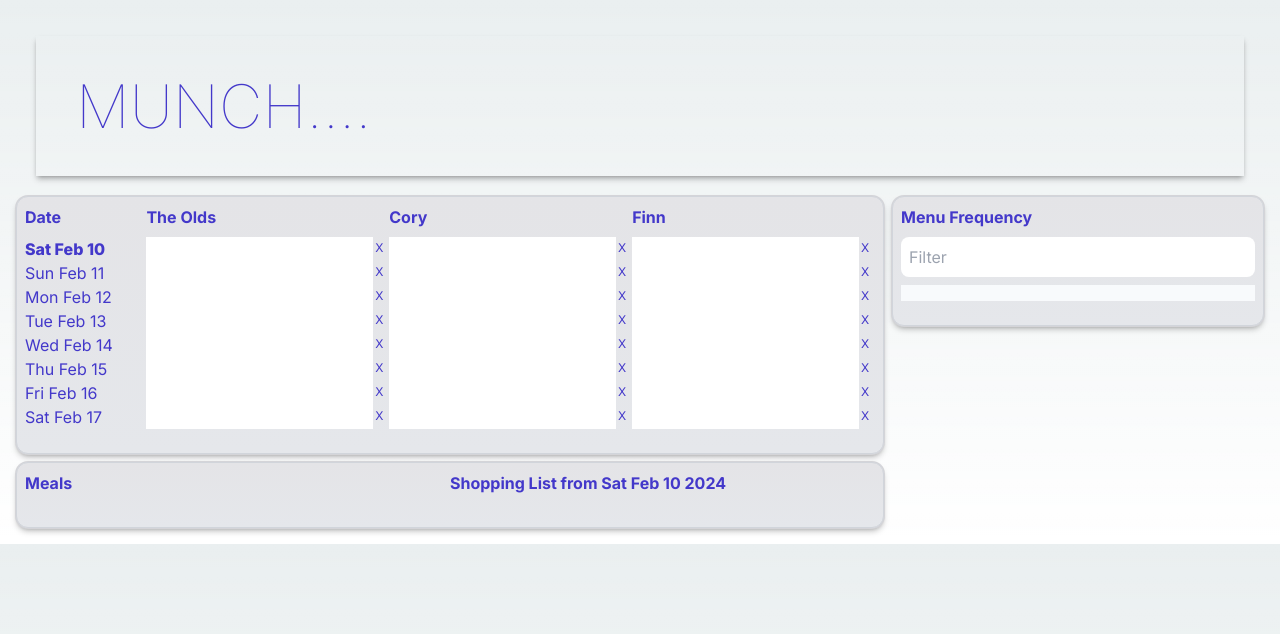
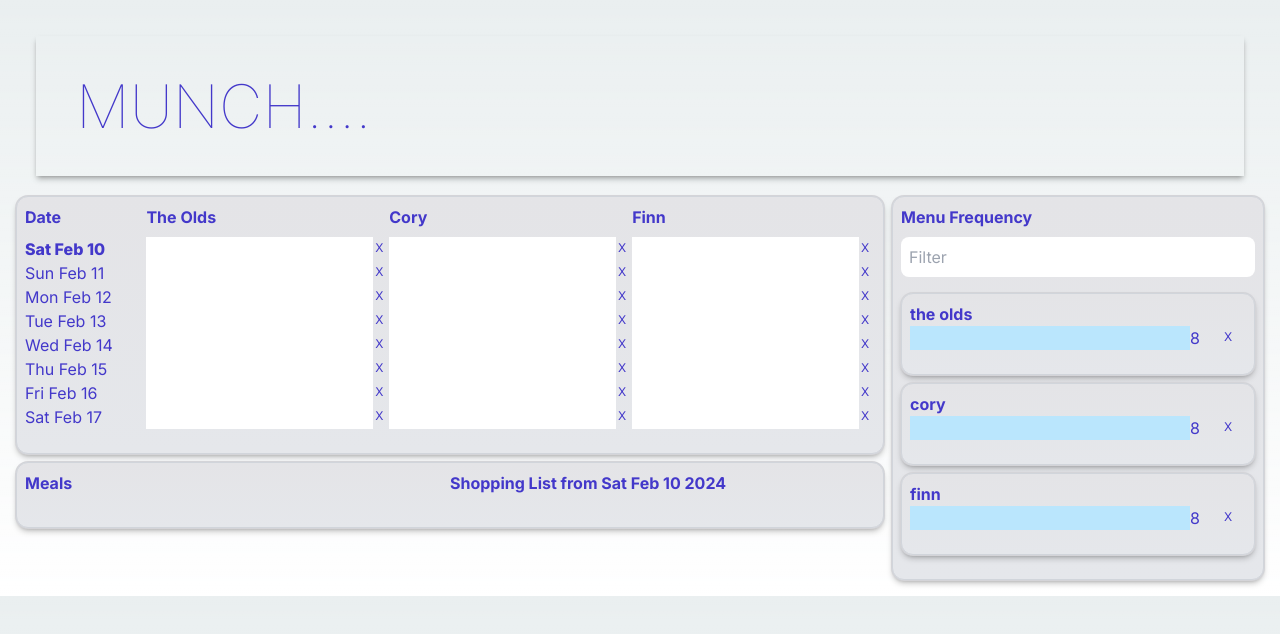
Before and after one commit to cleanbill/munch, a Next.js app: page / in a window 1280 px wide. Shown: the top 634 px of the page. Built offline with nearby package versions, Linux system fonts and the light colour scheme.

Commit message:
Menu Frequency per guest

```diff
--- a/src/app/page.tsx
+++ b/src/app/page.tsx
@@ -1,6 +1,6 @@
 import Diary from "@/components/diary"
 import IngredientInputList from "@/components/ingredientInputList"
-import Menus from "@/components/menus"
+import MenuFrequency from "@/components/menuFrequency"
 import ShoppingList from "@/components/shoppingList"
 
 const eaters = [{ name: 'The Olds' }, { name: 'Cory' }, { name: 'Finn' }]
@@ -38,7 +38,7 @@ export default function Home() {
           <IngredientInputList></IngredientInputList>
           <ShoppingList></ShoppingList>
         </div>
-        <Menus></Menus>
+        <MenuFrequency></MenuFrequency>
       </div>
     </main >
   )
--- a/src/components/MenuLIne.tsx
+++ b/src/components/MenuLIne.tsx
@@ -1,26 +1,24 @@
 
 type Props = {
-    index: number,
     select: Function,
     name: string | number,
     rank: string | number;
     selected: boolean,
     deleteMeal: Function,
+    key: string
 }
 
 const MenuLine = (props: Props) => (
-    <>
-        <button key={'meal-name-' + props.index}
-            onClick={() => props.select(props.index, props.name)}
+    <span className="grid grid-cols-[10fr,1fr,1fr]">
+        <button key={'meal-name-' + props.key}
+            onClick={() => props.select(props.name)}
             className={props.selected ? "text-start bg-sky-200" : "text-start hover:bg-sky-100"}>{props.name}</button>
-        <span className="grid grid-cols-2">
-            <label key={'meal-name-rank-' + props.index}>{props.rank}</label>
-            <button onClick={() => props.deleteMeal(props.name)} title="delete meal" className="pl-1 w-4 hover:bg-yellow-600
+        <label key={'meal-name-rank-' + props.key}>{props.rank}</label>
+        <button onClick={() => props.deleteMeal(props.name)} title="delete meal" className="pl-1 w-4 hover:bg-yellow-600
             focus:outline-none focus:ring hover:pr-0
            focus:ring-yellow-300 text-xs rounded-xl
              h-5 pt-0.5  ">X</button>
-        </span>
-    </>
+    </span>
 )
 
 export default MenuLine;
--- /dev/null
+++ b/src/components/menuFrequency.tsx
@@ -0,0 +1,122 @@
+"use client"
+import { useLocalStorage } from "usehooks-ts";
+import { Dinner, INGREDIENTS as INGREDIENTS, IngredientQty, MEAL_INGREDIENTS, MUNCH, MealIngredients, MealPlan, SELECTED_MEAL } from "../../types";
+import { ChangeEvent, useEffect, useState } from "react";
+import MenuLine from "./MenuLIne";
+
+const MenuFrequency = () => {
+
+  const [mounted, setMounted] = useState(false);
+  const [dinners, setDinners] = useLocalStorage(MUNCH, new Array<Dinner>());
+  const [selectedMealName, setSelectedMealName] = useLocalStorage(SELECTED_MEAL, "");
+  const [_ingredients, setIngredients] = useLocalStorage(INGREDIENTS, new Array<IngredientQty>);
+  const [mealIngredients, _setMealIngredients] = useLocalStorage(MEAL_INGREDIENTS, Array<MealIngredients>());
+
+  const [filterBy, setFilterBy] = useState('');
+
+  useEffect(() => {
+    setSelectedMealName("");
+    setMounted(true);
+  }, []);
+
+  useEffect(() => {
+  }, [selectedMealName]);
+
+  type MealName = string;
+  type MealCount = Map<MealName, number>;
+
+  type GuestName = string;
+  type GuestMeals = Map<GuestName, MealCount>;
+
+  type MealQty = { meal: MealName, qty: number };
+  type Meals = MealQty[];
+  type GuestMealFrequency = { name: GuestName, meals: Meals };
+
+  const mealsPerGuest = () => {
+    const guests: GuestMeals = new Map<GuestName, MealCount>();
+    dinners.forEach((dinner: Dinner) => {
+      dinner.guests.forEach((mealPlan: MealPlan) => {
+        const mealCountMayBe = guests.get(mealPlan.eater.name.trim().toLowerCase());
+        const mealCount = mealCountMayBe ? mealCountMayBe : new Map<MealName, number>();
+        const countMaybe = mealCount.get(mealPlan.meal.name.trim().toLowerCase());
+        const count = (countMaybe ? countMaybe : 0) + 1;
+
+        mealCount.set(mealPlan.meal.name.trim().toLowerCase(), count);
+        guests.set(mealPlan.eater.name.trim().toLowerCase(), mealCount);
+      })
+    })
+    const guestMealFrequencyList: GuestMealFrequency[] = [];
+    guests.forEach((mealCount: MealCount, guestName: GuestName) => {
+      const meals: Meals = [];
+      mealCount.forEach((mealCount: number, mealName: MealName) => {
+        const mealQty: MealQty = { meal: mealName, qty: mealCount };
+        meals.push(mealQty);
+      })
+      const sorted = meals.sort((mealQtyA: MealQty, mealQtyB: MealQty) => mealQtyA.qty - mealQtyB.qty);
+      const guestMealFrequency: GuestMealFrequency = { name: guestName, meals: sorted };
+      guestMealFrequencyList.push(guestMealFrequency);
+    });
+    return guestMealFrequencyList;
+  }
+
+  const select = (menuName: string) => {
+    const mealIngredient = mealIngredients.find((mealIngredients: MealIngredients) => mealIngredients.meal.name.trim().toLowerCase() == menuName);
+    if (mealIngredient) {
+      setIngredients(mealIngredient.ingredients);
+    }
+    if (menuName == selectedMealName) {
+      setSelectedMealName("");
+    } else {
+      setSelectedMealName(menuName);
+    }
+  };
+
+  const deleteMeal = (mealName: string) => {
+    const newDinners = dinners.map((dinner: Dinner) => {
+      const newGuests = dinner.guests.map((mealPlan: MealPlan) => {
+        if (mealPlan.meal.name == mealName) {
+          return {
+            eater: mealPlan.eater,
+            meal: { name: "" },
+            rating: mealPlan?.rating
+          }
+        }
+        return mealPlan;
+
+      });
+      dinner.guests = newGuests;
+      return dinner;
+    })
+    setDinners(newDinners);
+  };
+
+  const onChange = (e: ChangeEvent<HTMLInputElement>) => { setFilterBy(e.target.value) };
+
+  const quickFilter = (mealQty: MealQty) => !filterBy || mealQty.meal.toLowerCase().startsWith(filterBy.toLowerCase());
+
+  const list = mealsPerGuest();
+
+  return (
+    <div className="section-card">
+      <h2><b>Menu Frequency</b></h2>
+      <input className="mt-2 mb-2 w-full p-2 rounded-lg" placeholder="Filter" defaultValue={filterBy} onChange={onChange}></input>
+      {mounted && list.map((gmf: GuestMealFrequency, guestIndex: number) => (
+        <div className="section-card mt-2">
+
+          <h1 className="font-bold">{gmf.name}</h1>
+          {gmf.meals.filter(quickFilter).map((mealQty: MealQty, mealIndex: number) => (
+            <MenuLine key={'menu-line-' + (guestIndex * 100) + mealIndex}
+              select={select}
+              name={mealQty.meal}
+              rank={mealQty.qty}
+              selected={mealQty.meal == selectedMealName}
+              deleteMeal={deleteMeal} ></MenuLine>
+          ))}
+        </div>
+      ))
+      }
+    </div >
+  )
+}
+
+export default MenuFrequency
--- a/src/components/menus.tsx
+++ /dev/null
@@ -1,128 +0,0 @@
-"use client"
-import { useLocalStorage } from "usehooks-ts";
-import { DefaultIngredients, Dinner, INGREDIENTS as INGREDIENTS, IngredientQty, MEAL_INGREDIENTS, MUNCH, MealIngredients, MealPlan, SELECTED_MEAL } from "../../types";
-import { ChangeEvent, useEffect, useState } from "react";
-import MenuLine from "./MenuLIne";
-
-const Menus = () => {
-
-  const [mounted, setMounted] = useState(false);
-  const [dinners, setDinners] = useLocalStorage(MUNCH, new Array<Dinner>());
-  const [selectedMealName, setSelectedMealName] = useLocalStorage(SELECTED_MEAL, "");
-  const [_ingredients, setIngredients] = useLocalStorage(INGREDIENTS, new Array<IngredientQty>);
-  const [mealIngredients, _setMealIngredients] = useLocalStorage(MEAL_INGREDIENTS, Array<MealIngredients>());
-
-  const [filterBy, setFilterBy] = useState('');
-
-  useEffect(() => {
-    setSelectedMealName("");
-    setMounted(true);
-  }, []);
-
-  useEffect(() => {
-
-  }, [selectedMealName]);
-
-  const containsMeals = (mealPlans: Array<MealPlan>) => {
-    const meals = new Set<string>();
-    mealPlans.forEach((mealPlan: MealPlan) => (meals.add(mealPlan.meal.name.toLowerCase().trim())));
-    return meals;
-  }
-
-  const compileTotals = () => {
-    const map = new Map<string, number>()
-    dinners.forEach((dinner: Dinner) => {
-      const meals = containsMeals(dinner.guests);
-      meals.forEach((mealName: string) => {
-        const meal = map.get(mealName);
-        const amount: number = meal == undefined ? 0 : meal;
-        if (mealName.trim().length > 0) {
-          map.set(mealName.trim(), amount + 1);
-        }
-      })
-    })
-    map.entries
-    return map;
-  }
-
-  const obtainIngredients = (mealName: string, dinner: Dinner): Array<IngredientQty> | null => {
-    const mealPlan = dinner.guests.find((mealPlan: MealPlan) => mealPlan.meal.name.toLowerCase() == mealName.toLowerCase());
-    if (mealPlan == null) {
-      return new Array<IngredientQty>();
-    }
-    const mealIngredient = mealIngredients.find((mi: MealIngredients) => mi.meal.name == mealPlan.meal.name);
-    return mealIngredient?.ingredients || new Array<IngredientQty>();
-  }
-
-  const compileMealsIngredients = (mealNames: Array<string>) => {
-    const ingredientQuantities = mealNames.map((mealName: string) => {
-      const mealPlans = dinners.map((dinner: Dinner) => {
-        const ingredients = obtainIngredients(mealName, dinner);
-        return ingredients || DefaultIngredients;
-      }).filter((mp: Array<IngredientQty> | null) => mp != null);
-      return mealPlans[0];
-    });
-    return ingredientQuantities;
-  }
-
-  const mealNamesMapTotals = compileTotals();
-  const names = Array.from(mealNamesMapTotals.keys());
-  const ingredientsList = compileMealsIngredients(names);
-
-  const menuList = Array.from(mealNamesMapTotals);
-  menuList.sort((a, b) => a[1] - b[1]);
-
-  const select = (no: number, menuName: string) => {
-    setIngredients(ingredientsList[no]);
-    if (menuName == selectedMealName) {
-      setSelectedMealName("");
-    } else {
-      setSelectedMealName(menuName);
-    }
-  };
-
-
-  const deleteMeal = (mealName: string) => {
-    const newDinners = dinners.map((dinner: Dinner) => {
-      const newGuests = dinner.guests.map((mealPlan: MealPlan) => {
-        if (mealPlan.meal.name == mealName) {
-          return {
-            eater: mealPlan.eater,
-            meal: { name: "" },
-            rating: mealPlan?.rating
-          }
-        }
-        return mealPlan;
-
-      });
-      dinner.guests = newGuests;
-      return dinner;
-    })
-    setDinners(newDinners);
-  };
-
-  const filter = (menuRank: Array<string | number>) =>
-    !filterBy || (menuRank[0] + "").toLowerCase().startsWith(filterBy.toLowerCase());
-
-  const onChange = (e: ChangeEvent<HTMLInputElement>) => { setFilterBy(e.target.value) };
-
-  return (
-    <div className="section-card">
-      <h2><b>Menu Frequency</b></h2>
-      <input className="mt-2 mb-2 w-full p-2 rounded-lg" placeholder="Filter" defaultValue={filterBy} onChange={onChange}></input>
-      {mounted && <div className='grid grid-cols-[11fr,1fr] bg-slate-50 p-2'>
-        {menuList
-          .filter(filter)
-          .map((menuRank: Array<string | number>, index: number) => (
-            <MenuLine key={'menu-line-' + index} index={index}
-              select={select}
-              name={menuRank[0]}
-              rank={menuRank[1]}
-              selected={menuRank[0] == selectedMealName}
-              deleteMeal={deleteMeal} ></MenuLine>))}
-      </div>}
-    </div >
-  )
-}
-
-export default Menus
```
